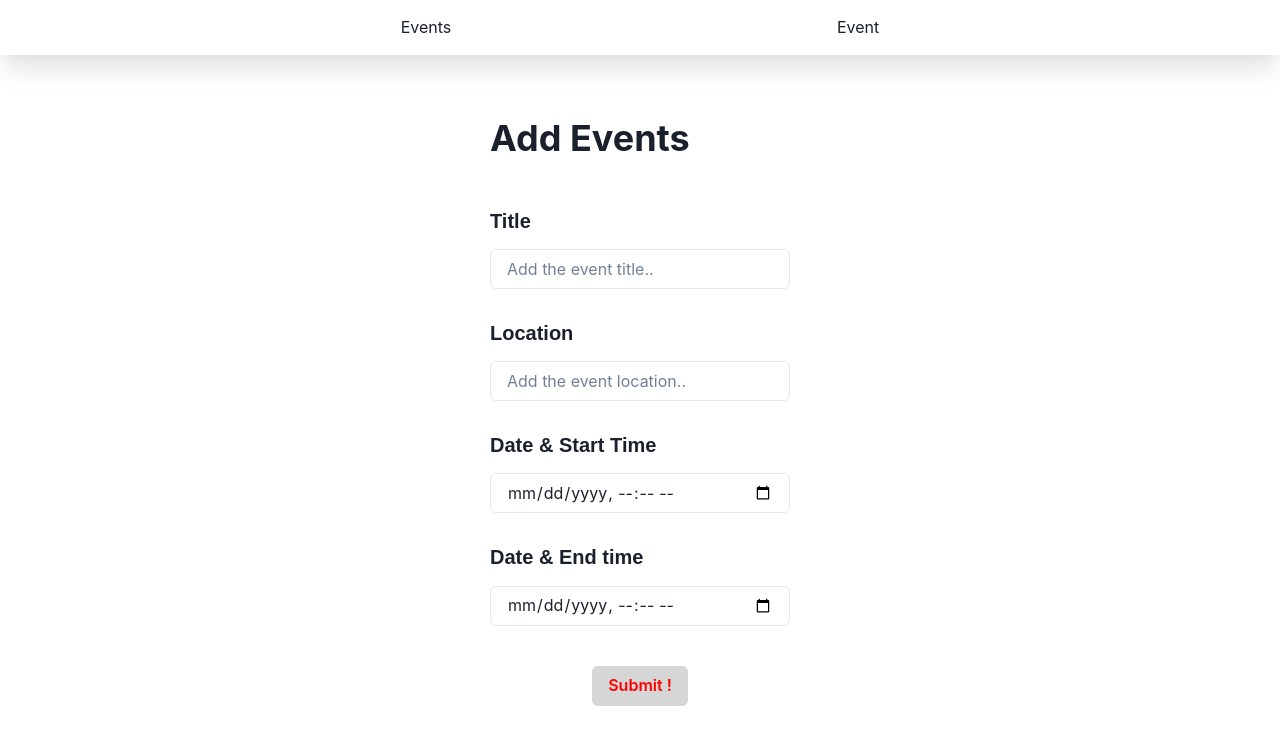
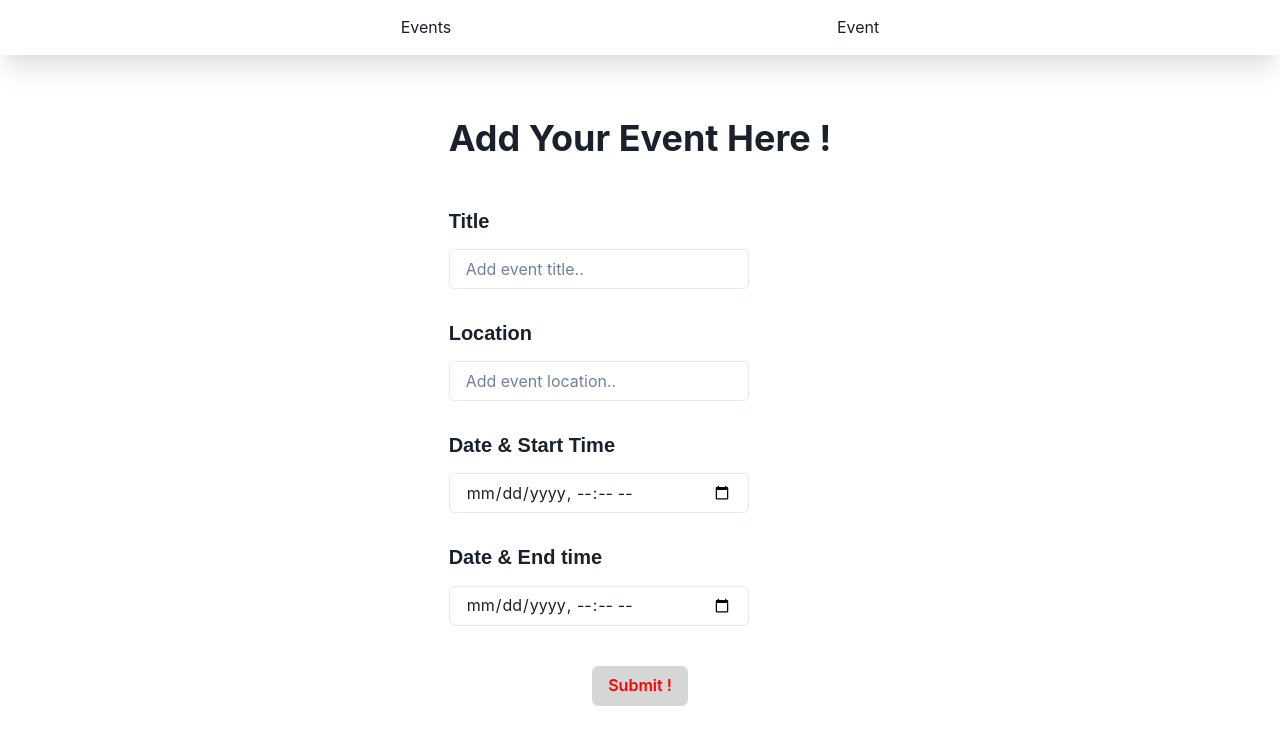
Before and after one commit to CartierKray/Event-App, a React (Vite) app: page /add/event in a window 1280 px wide. Shown: the top 744 px of the page. Built offline with nearby package versions, Linux system fonts and the light colour scheme.

Commit message:
Modified AddEventPage

```diff
--- a/src/pages/AddEvent.jsx
+++ b/src/pages/AddEvent.jsx
@@ -14,7 +14,7 @@ export const AddEvent = () => {
     <Box p={"6"} mt={"6rem"}>
       <Center height={"100vh"}>
         <Heading as="h1" size="xl" mb="6">
-          Add Events
+          Add Your Event Here !
           <Box height={"100vh"}>
             <Form>
               <FormLabel
@@ -26,7 +26,7 @@ export const AddEvent = () => {
                 Title
               </FormLabel>
               <Input
-                placeholder={"Add the event title.."}
+                placeholder={"Add event title.."}
                 width={"300px"}
                 type="text"
               ></Input>
@@ -39,7 +39,7 @@ export const AddEvent = () => {
                 Location
               </FormLabel>
               <Input
-                placeholder={"Add the event location.."}
+                placeholder={"Add event location.."}
                 width={"300px"}
                 type="text"
               ></Input>
```
